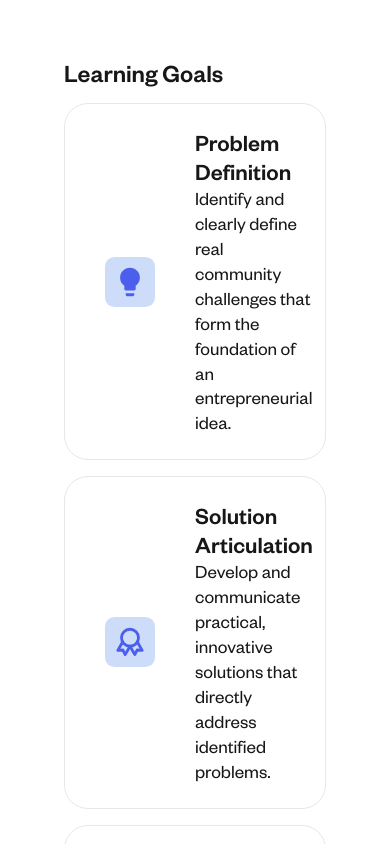
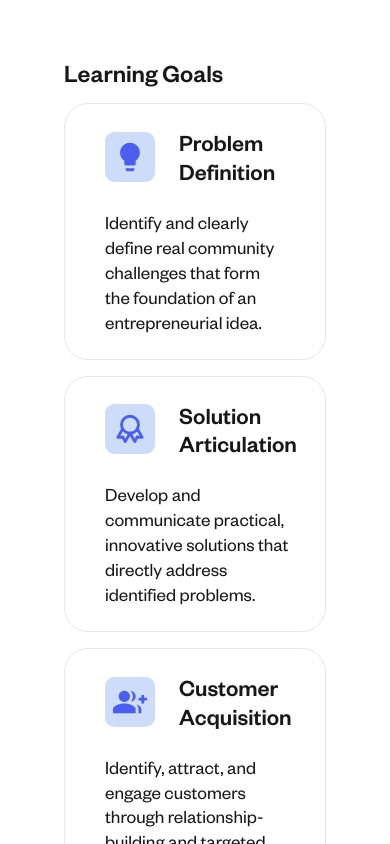
Before and after one commit to caleb05w/SKYES-Website, a Next.js app: page /program-overview in a window 390 px wide. Shown: the part 1520-2364 px from the top of the page. Built offline with nearby package versions, Linux system fonts and the light colour scheme.

Commit message:
made overview page components responsive

```diff
--- a/src/app/program-overview/page.js
+++ b/src/app/program-overview/page.js
@@ -131,8 +131,9 @@ function page() {
                   className="px-[2.5rem] py-[1.5rem] border-[1.5px] border-gray-200 rounded-[24px] w-full lg:w-[48%]"
                   key={item.header}
                 >
-                  <div className="flex flex-row gap-[2.5rem] items-center">
-                    <div className="bg-[#CCDCF9] rounded-[0.6rem]">
+                  {/* <div className="flex flex-row gap-[2.5rem] items-center"> */}
+                  <div className="grid grid-cols-[max-content_2fr] grid-rows-[max-content_1fr] gap-6 md:gap-y-0 items-center">
+                    <div className="bg-[#CCDCF9] rounded-[0.6rem] max-w-max md:row-span-2">
                       {Icon === "MdLightbulb" ? (
                         <MdLightbulb
                           size={50}
@@ -186,10 +187,11 @@ function page() {
                       )}
                     </div>
 
-                    <div className="flex flex-col lg:max-w-[100%] ">
-                      <h3> {item.header} </h3>
-                      <p> {item.body}</p>
-                    </div>
+                    {/* <div className="flex flex-col lg:max-w-[100%] "> */}
+
+                    <h3> {item.header} </h3>
+                    <p className="col-span-2 md:col-span-1"> {item.body}</p>
+                    {/* </div> */}
                   </div>
                 </div>
               );
--- a/src/components/imageContainer.js
+++ b/src/components/imageContainer.js
@@ -3,9 +3,9 @@ import Image from "next/image";
 
 function imageContainer({ header, body, icon, img }) {
   return (
-    <div className="flex flex-col gap-8 lg:max-w-[23%] p-8 border-[1.5px] border-gray-200 rounded-2xl w-full overflow-hidden">
-      <div className="grid grid-cols-[max-content_2fr] grid-rows-2 gap-6 md:flex md:flex-col md:gap-">
-        <div className="items-center lg:flex-col md:mb-6">
+    <div className="flex flex-col gap-8 lg:max-w-[22.5%] min-[84rem]:max-w-[23%] p-8 border-[1.5px] border-gray-200 rounded-2xl w-full overflow-hidden">
+      <div className="grid grid-cols-[max-content_2fr] grid-rows-2 gap-6 md:flex md:flex-col md:gap-0">
+        <div className="items-center md:mb-6">
           <Image
             src={icon}
             width={800}
```
